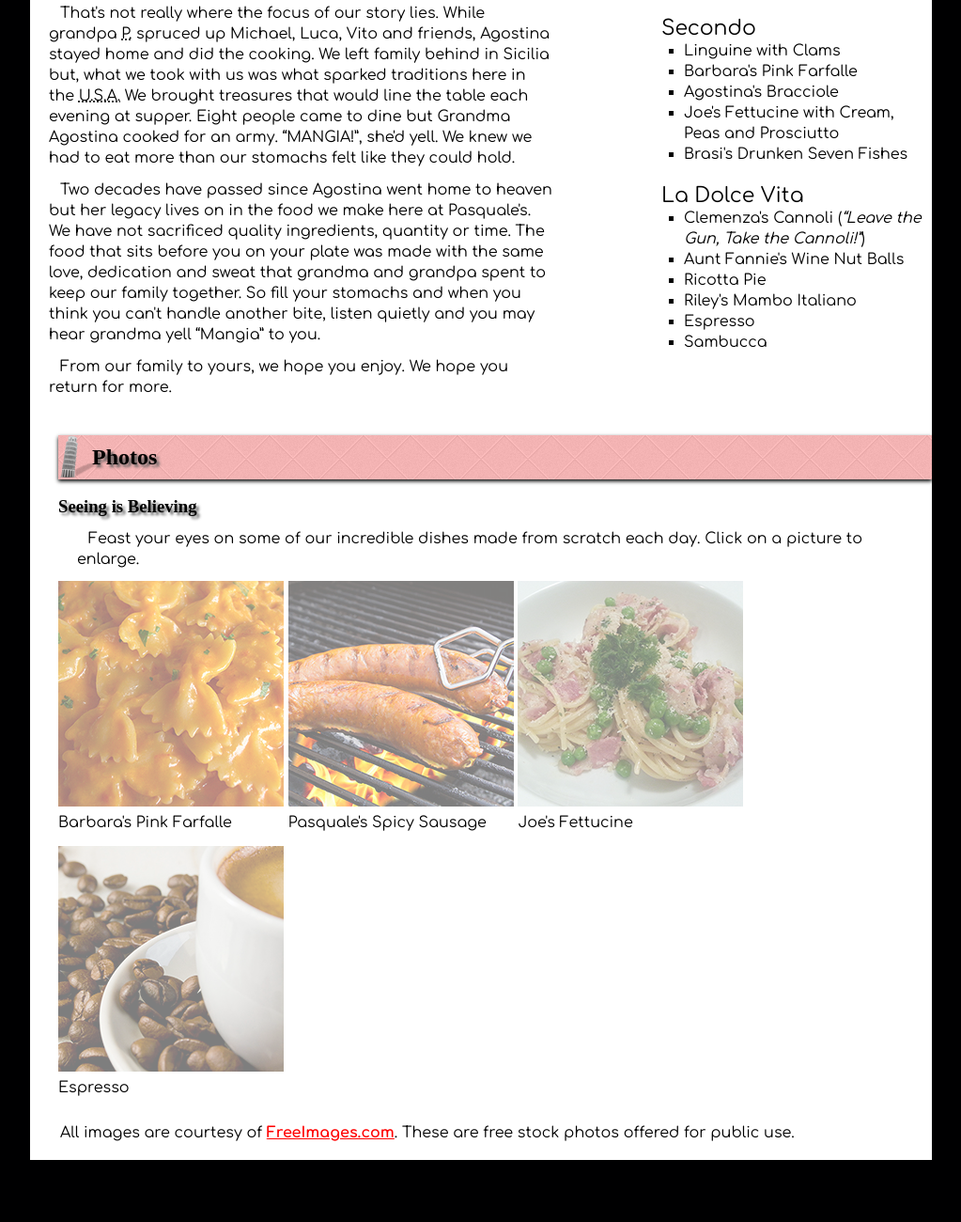
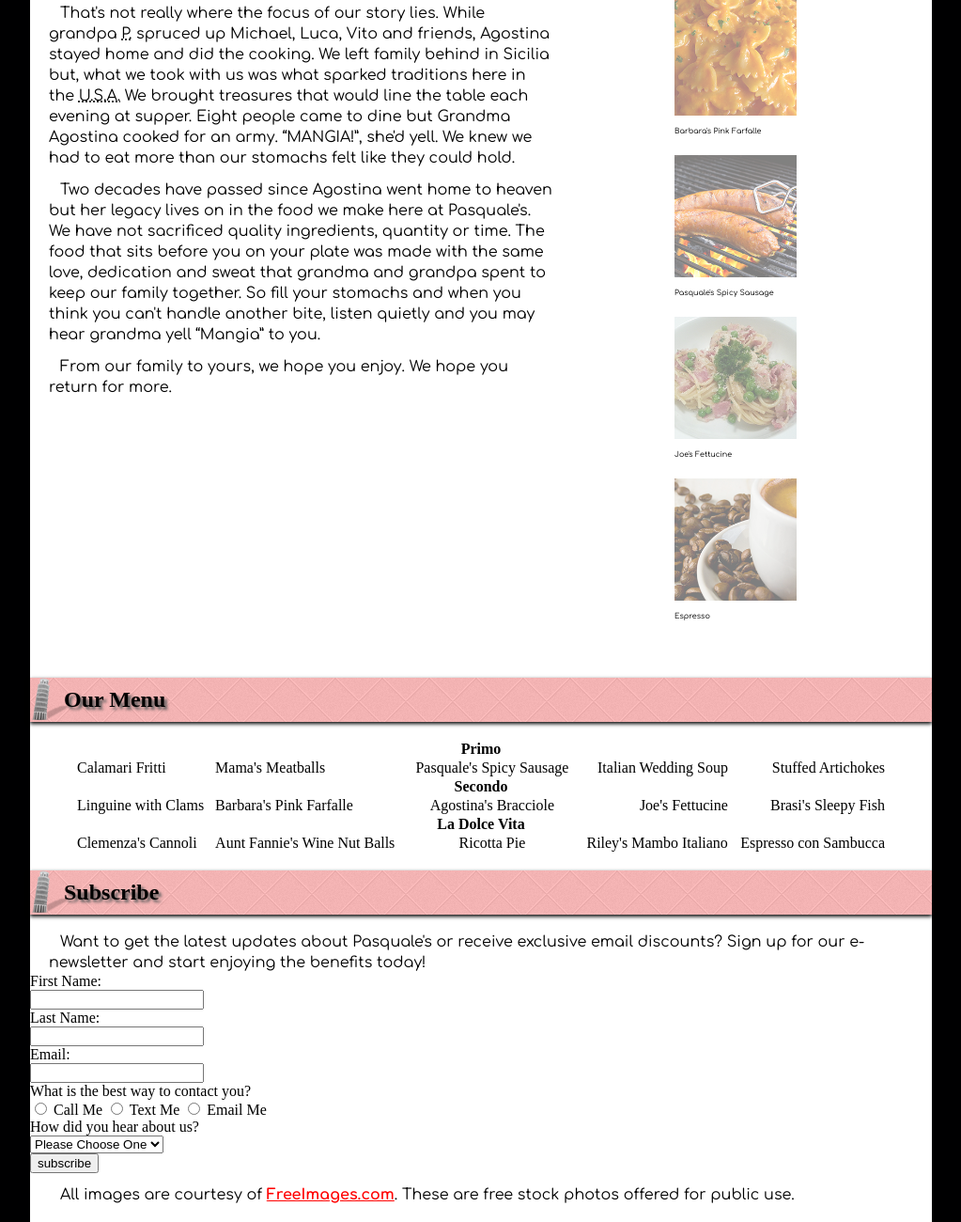
Before and after one commit to PasqualeFS/dws1, a plain HTML site: page palazzolo-pasquale-project4/index.html in a window 1280 px wide. Shown: the part 415-1715 px from the top of the page at 94% size, without its empty margins (128-1151 px from the left). Before the commit the page ends 1649 px from the top, so only its background shows below. Drawn offline with Linux system fonts and the light colour scheme; a web font is replaced by a local one.

Commit message:
HTML and CSS changes
These are the HTML and CSS changes and additions made on 2/23/15.

```diff
--- a/palazzolo-pasquale-project4/css/styles.css
+++ b/palazzolo-pasquale-project4/css/styles.css
@@ -41,6 +41,7 @@ body {
 
 figcaption {
     margin-bottom: 14px;
+    font-size: 8px;
 }
 
 h1, h2, h3, h4, h5, h6 {
@@ -119,13 +120,11 @@ nav li {
     padding: 0 30px;
 }
 
-#photos, #menu {
-    margin-left:30px;
-}
-
 #photos img {
     opacity: 0.5;
     display: inline;
+    width: 130px;
+    height: 130px;
 }
 
 #photos img:hover {
@@ -193,6 +192,7 @@ h2.sectionSubtitle {
 
 .photoList li {
     display: inline-block;
+    margin-left: 14px;
 }
 .quote {
     font-style: italic;
@@ -204,7 +204,32 @@ h2.sectionSubtitle {
     text-indent: 12px;
 }
 
-/*----- Fluid Styles ----- */
+/*----- Table Styles -----*/
+#menuTable {
+	margin: 0 auto;
+	width: 90%;
+}
+
+.firstRow td:nth-child(1), .firstRow td nth-child(2),
+.secondRow td:nth-child(1), .secondRow td nth-child(2),
+.thirdRow td:nth-child(1), .thirdRow td nth-child(2) {
+	text-align: left;
+}
+
+.firstRow td:nth-child(3), .secondRow td:nth-child(3), .thirdRow td:nth-child(3) {
+	text-align: center;
+}
+
+.firstRow td:nth-child(4), .firstRow td:nth-child(5),
+.secondRow td:nth-child(4), .secondRow td:nth-child(5),
+.thirdRow td:nth-child(4), .thirdRow td:nth-child(5) {
+	text-align: right;
+}
+
+/*----- Form Styles -----*/
+
+
+/*----- Fluid Styles -----*/
 
 #story {
 	float: left;
@@ -213,12 +238,12 @@ h2.sectionSubtitle {
 }
 
 #menu {
-	float: right;
-	width: 30%;
+	clear: both;
+	padding-top:22px;
 
 }
 
 #photos {
-	clear: both;
-	padding-top:22px;
-}
+	float: right;
+	width: 30%;
+	}
--- a/palazzolo-pasquale-project4/index.html
+++ b/palazzolo-pasquale-project4/index.html
@@ -14,7 +14,7 @@
 		<div id="container">
 
 			<!-- BEGIN HEADER -->
-				<div id="header">
+			<header>
 				<div id="logoTitle">
 					<h1 class="mainTitle">Pasquale's Ristorante Siciliano</h1>
 					<blockquote class="quote">Abbandonati all'amore e alla cucina!</blockquote>
@@ -26,10 +26,11 @@
 						<li><a href="#story">Storia</a></li>
 						<li><a href="#menu">Menu</a></li>
 						<li><a href="#photos">Photos</a></li>
+						<li><a href="#subscribe">E-Newsletter</a></li>
 					</ul>
 				</nav>
 				<!-- End Navigation -->
-				</div>
+			</header>
 			<!-- END HEADER -->
 
 			<!-- BEGIN INNER CONTAINER -->
@@ -44,7 +45,7 @@
 
 
 				<!-- BEGIN FAMILY HISTORY -->
-				<div id="story">
+				<article id="story">
 					<h2 class="sectionSubtitle">Storia a La Famiglia</h2>
 					<p>We came to America on the boat (well...almost). Truth is that grandpa jumped ship a mile out from Ellis and swam ashore making a name for himself as one of New York's barbers. He cut hair in the town by day and then he put on a suit after dinner each night, grabbed his <q><strong>good</strong></q> barber's tools and went out and cut hair privately for the...shall we say...made men.</p>
 
@@ -53,52 +54,11 @@
 					<p>Two decades have passed since Agostina went home to heaven but her legacy lives on in the food we make here at Pasquale's. We have not sacrificed quality ingredients, quantity or time.  The food that sits before you on your plate was made with the same love, dedication and sweat that grandma and grandpa spent to keep our family together. So fill your stomachs and when you think you can't handle another bite, listen quietly and you may hear grandma yell <q>Mangia</q> to you.</p>
 
 					<p>From our family to yours, we hope you enjoy. We hope you return for more.</p>
-				</div>
+				</article>
 				<!-- END FAMILY HISTORY -->
 
-
-
-				<!-- START MENU SECTION -->
-				<div id="menu">
-					<h2 class="sectionSubtitle">Our Menu</h2>
-
-					<ol>
-						<li class="menuSection"><span class="">Primo</span><br/>
-							<ul class="indentItems">
-								<li>Calamari Fritti</li>
-								<li>Mama's Meatballs</li>
-								<li>Pasquale's Spicy Sausage</li>
-								<li>Italian Wedding Soup</li>
-								<li>Stuffed Artichokes</li>
-							</ul>
-						</li>
-						<li class="menuSection"><span class="">Secondo</span>
-							<ul class="indentItems">
-								<li>Linguine with Clams</li>
-								<li>Barbara's Pink Farfalle</li>
-								<li>Agostina's Bracciole</li>
-								<li>Joe's Fettucine with Cream, Peas and Prosciutto</li>
-								<li>Brasi's Drunken Seven Fishes</li>
-							</ul>
-						</li>
-						<li class="menuSection"><span class="">La Dolce Vita</span>
-							<ul class="indentItems">
-								<li>Clemenza's Cannoli (<em><q>Leave the Gun, Take the Cannoli!</q></em>)</li>
-								<li>Aunt Fannie's Wine Nut Balls</li>
-								<li>Ricotta Pie</li>
-								<li>Riley's Mambo Italiano</li>
-								<li>Espresso</li>
-								<li>Sambucca</li>
-							</ul>
-						</li>
-					</ol>
-				</div>
-				<!-- END MENU SECTION -->
-
-
-
 				<!-- START PHOTOS SECTION -->
-				<div id="photos">
+				<aside id="photos">
 					<h2 class="sectionSubtitle">Photos</h2>
 
 					<h3>Seeing is Believing</h3>
@@ -133,11 +93,96 @@
 						</figure>
 						</li>
 					</ul>
-				</div>
+				</aside>
 				<!-- END PHOTOS SECTION -->
 
+
+
+				<!-- START MENU SECTION -->
+				<article id="menu">
+					<h2 class="sectionSubtitle">Our Menu</h2>
+					<table id="menuTable">
+						<tbody>
+							<tr>
+								<th colspan="5" scope="column">Primo</th>
+							</tr>
+							<tr class="firstRow">
+								<td>Calamari Fritti</td>
+								<td>Mama's Meatballs</td>
+								<td>Pasquale's Spicy Sausage</td>
+								<td>Italian Wedding Soup</td>
+								<td>Stuffed Artichokes</td>
+							</tr>
+
+							<tr>
+								<th colspan="5" scope="column">Secondo</th>
+							</tr>
+							<tr class="secondRow">
+								<td>Linguine with Clams</td>
+								<td>Barbara's Pink Farfalle</td>
+								<td>Agostina's Bracciole</td>
+								<td>Joe's Fettucine	</td>
+								<td>Brasi's Sleepy Fish</td>
+							</tr>
+							<tr>
+								<th colspan="5" scope="column">La Dolce Vita</th>
+							</tr>
+							<tr class="thirdRow">
+								<td>Clemenza's Cannoli</td>
+								<td>Aunt Fannie's Wine Nut Balls</td>
+								<td>Ricotta Pie</td>
+								<td>Riley's Mambo Italiano</td>
+								<td>Espresso con Sambucca</td>
+							</tr>
+						</tbody>
+					</table>
+				</article>
+				<!-- END MENU SECTION -->
+
+				<!-- BEGIN FORM SECTION -->
+				<article id="subscribe">
+					<h2 class="sectionSubtitle">Subscribe</h2>
+					<p>Want to get the latest updates about Pasquale's or receive exclusive email discounts? Sign up for our e-newsletter and start enjoying the benefits today!</p>
+					<form action="http://example.com/join.php" id="emailSubscribe">
+						<label for="firstName">First Name:</label><br/>
+						<input type="text" name="firstName" /><br/>
+						<label for="lastName">Last Name:</label><br/>
+						<input type="text" name="lastName" />
+						<br/>
+						<label for="email">Email:</label><br/>
+						<input type="text" name="email" /><br/>
+						<label for="bestWay">What is the best way to contact you?</label>
+						<br/>
+						<input id="callMe" type="radio" name="bestWay" value="Ph" />
+						<label for="callMe">Call Me</label>
+						<input id="textMe" type="radio" name="bestWay" value="Ph" />
+						<label for="textMe">Text Me</label>
+						<input id="emailMe" type="radio" name="bestWay" value="Ph" />
+						<label for="emailme">Email Me</label>
+
+						<br/>
+						<label for="media">How did you hear about us?</label><br/>
+						<select name="media">
+							<option value="choose">Please Choose One</option>
+							<option value="newspaper">Newspaper</option>
+							<option value="radio">Radio</option>
+							<option value="tv">Television</option>
+							<option value="internet">Internet</option>
+							<option value="other">Other</option>
+						</select><br/>
+						<input type="submit" value="subscribe" />
+					</form>
+
+				</article>
+				<!-- END FORM SECTION -->
+
+
+
+
+				<footer>
 					<p class="disclaimer">All images are courtesy of <a href="http://www.freeimages.com">FreeImages.com</a>. These are free stock photos offered for public use.</p>
 					<br/>
+				</footer>
 			</div>
 			<!-- END INNER CONTAINER -->
 
```
Lines whose indentation alone changed are shown as unchanged.
